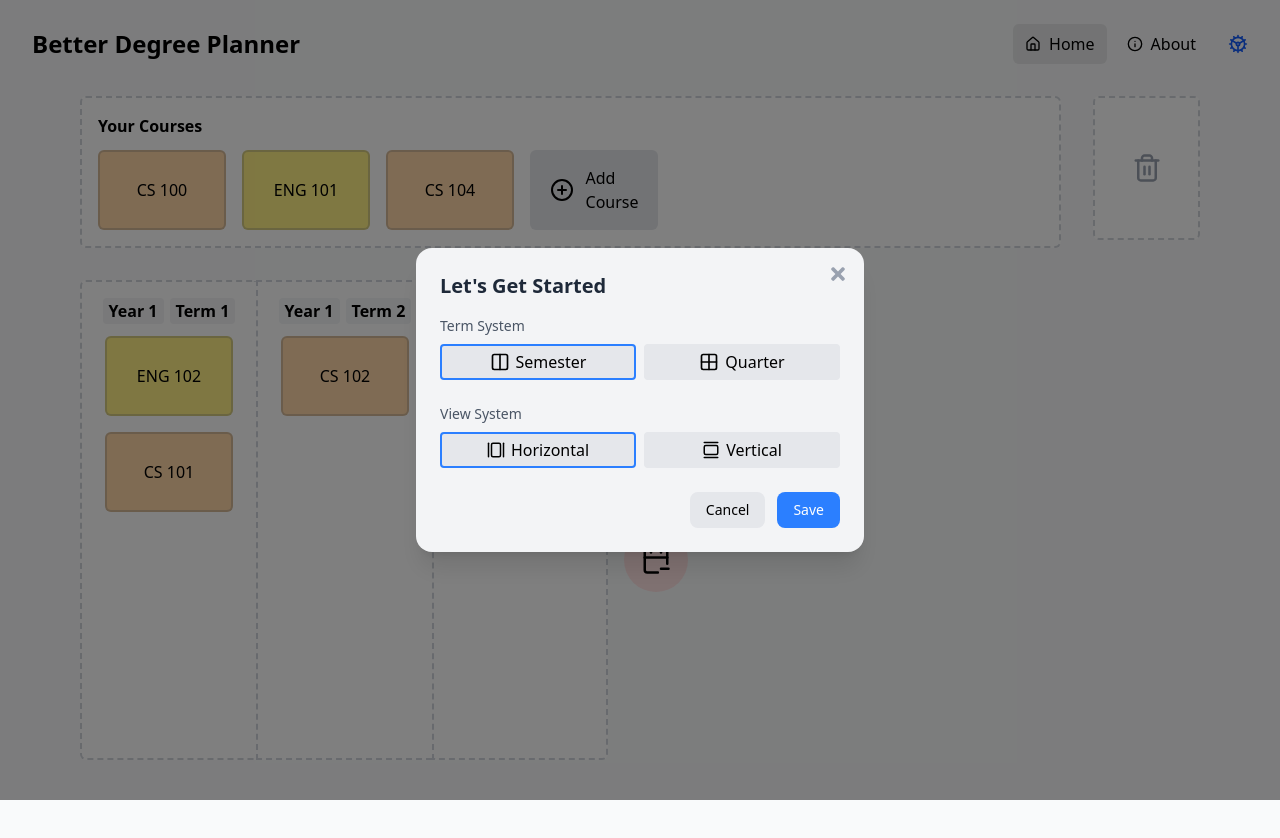
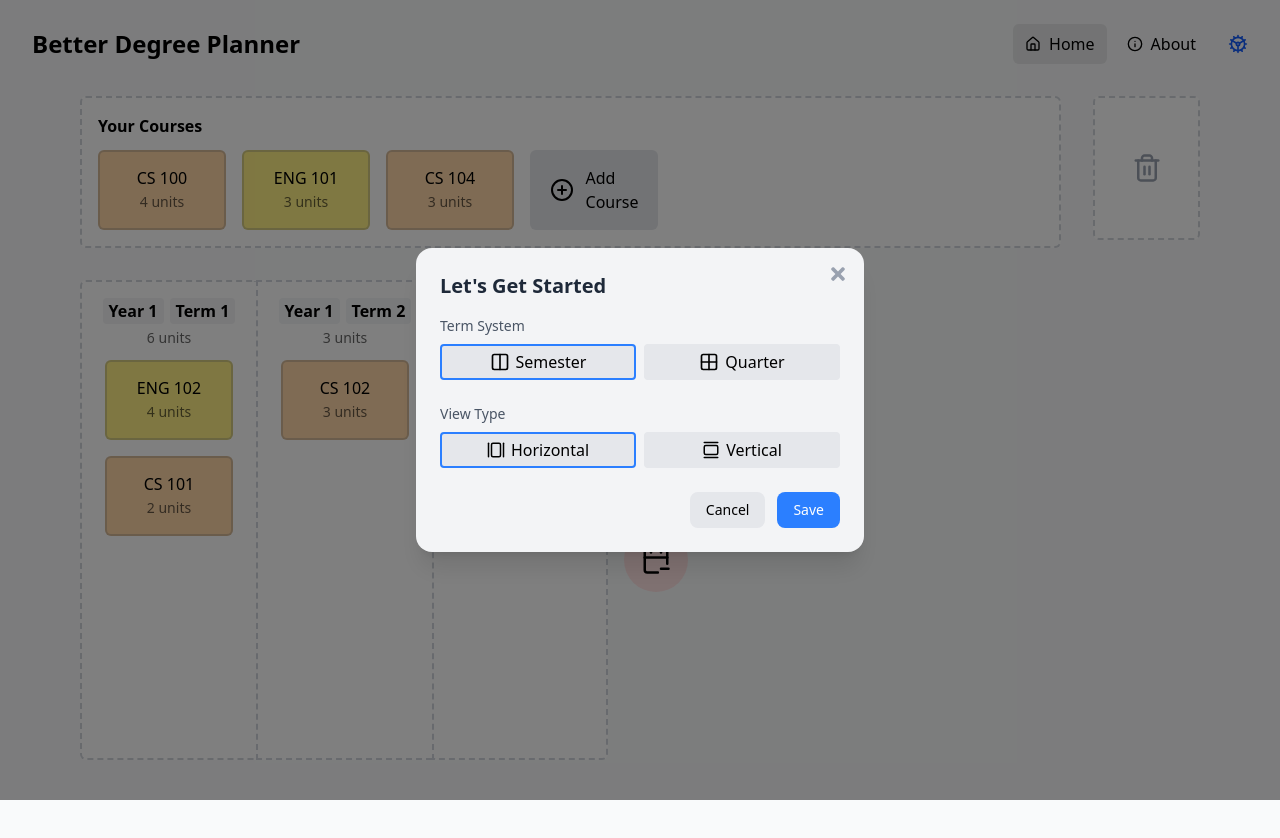
Before and after one commit to jakeo-dev/better-degree-planner, a Next.js app: page / in a window 1280 px wide. Built offline with nearby package versions, Linux system fonts and the light colour scheme.

Commit message:
add units for courses

```diff
--- a/src/components/CourseModal.tsx
+++ b/src/components/CourseModal.tsx
@@ -1,12 +1,13 @@
-import { useState } from "react";
+import { useEffect, useState } from "react";
 import { FaTimes } from "react-icons/fa";
 
 interface CourseModalProps {
   isOpen: boolean;
   onClose: () => void;
-  onSubmit: (name: string, color: string) => void;
+  onSubmit: (name: string, color: string, units: number) => void;
   initialName?: string;
   initialColor?: string;
+  initialUnits?: number;
 }
 
 export default function CourseModal({
@@ -15,9 +16,17 @@ export default function CourseModal({
   onSubmit,
   initialName = "",
   initialColor = "",
+  initialUnits = 0,
 }: CourseModalProps) {
   const [name, setName] = useState(initialName);
   const [color, setColor] = useState(initialColor);
+  const [units, setUnits] = useState(String(initialUnits));
+
+  useEffect(() => {
+    setName(initialName);
+    setColor(initialColor);
+    setUnits(String(initialUnits));
+  }, [initialName, initialColor, initialUnits]);
 
   if (!isOpen) return null;
 
@@ -30,22 +39,50 @@ export default function CourseModal({
     >
       <div className="bg-gray-100 rounded-2xl shadow-xl w-[95vw] max-w-md p-6 relative animate-fadeIn">
         {/* Close Button */}
-        <button onClick={onClose} className="absolute top-4 right-4 text-gray-400 hover:text-gray-600 transition cursor-pointer">
+        <button
+          onClick={onClose}
+          className="absolute top-4 right-4 text-gray-400 hover:text-gray-600 transition cursor-pointer"
+        >
           <FaTimes size={20} aria-label="Close modal" title="Close modal" />
         </button>
 
         {/* Title */}
-        <h2 className="text-xl font-semibold mb-4 text-gray-800">Edit Course Info</h2>
+        <h2 className="text-xl font-semibold mb-4 text-gray-800">
+          Edit Course Info
+        </h2>
 
         {/* Course Name */}
-        <div className="mb-4">
+        <div className="flex gap-2 mb-4">
+          <div className="flex-1">
             <label className="block text-sm font-medium text-gray-600 mb-1">
               Course Name
             </label>
-          <input type="text" value={name} onChange={(e) => setName(e.target.value.slice(0, 30))} className="w-full border rounded-lg px-3 py-2 focus:outline-none focus:ring-2 focus:ring-blue-400" placeholder="Enter course name"/>
+            <input
+              type="text"
+              value={name}
+              onChange={(e) => setName(e.target.value.slice(0, 30))}
+              className="w-full border rounded-lg px-3 py-2 focus:outline-none focus:ring-2 focus:ring-blue-400"
+              placeholder="Enter course name"
+            />
             <p className="text-xs text-gray-400 mt-1">
               {name.length}/30 characters
             </p>
+          </div>
+
+          <div className="flex-[0.25]">
+            <label className="block text-sm font-medium text-gray-600 mb-1">
+              Units
+            </label>
+            <input
+              type="number"
+              value={units}
+              onChange={(e) => setUnits(e.target.value)}
+              className="w-full border rounded-lg px-3 py-2 focus:outline-none focus:ring-2 focus:ring-blue-400"
+              placeholder="Enter units"
+              min={0}
+              max={10}
+            />
+          </div>
         </div>
 
         {/* Course Color */}
@@ -76,11 +113,20 @@ export default function CourseModal({
 
         {/* Buttons */}
         <div className="flex justify-end gap-3">
-          <button onClick={onClose} className="px-4 py-2 text-sm rounded-lg bg-gray-200 hover:bg-gray-300 transition cursor-pointer">
+          <button
+            onClick={onClose}
+            className="px-4 py-2 text-sm rounded-lg bg-gray-200 hover:bg-gray-300 transition cursor-pointer"
+          >
             Cancel
           </button>
 
-          <button onClick={() => { onSubmit(name, color); onClose(); }} className="px-4 py-2 text-sm bg-blue-500 text-white rounded-lg hover:bg-blue-600 transition cursor-pointer">
+          <button
+            onClick={() => {
+              onSubmit(name, color, Number(units));
+              onClose();
+            }}
+            className="px-4 py-2 text-sm bg-blue-500 text-white rounded-lg hover:bg-blue-600 transition cursor-pointer"
+          >
             Save
           </button>
         </div>
--- a/src/components/Draggable.tsx
+++ b/src/components/Draggable.tsx
@@ -5,7 +5,7 @@ import { CourseTile } from "@/types";
 
 export default function Draggable(props: {
   course: CourseTile;
-  updateCourse: (uuid: string, name: string, color: string) => void;
+  updateCourse: (uuid: string, name: string, color: string, units: number) => void;
   className?: string;
   dropId: string; // id of parent droppable
   index?: number; // index of draggable within droppable
@@ -13,6 +13,8 @@ export default function Draggable(props: {
   const [courseModalOpen, setCourseModalOpen] = useState(false);
   const [courseName, setCourseName] = useState(props.course.name);
   const [courseColor, setCourseColor] = useState(props.course.color);
+  const [courseUnits, setCourseUnits] = useState(props.course.units);
+
   const { attributes, listeners, setNodeRef, transform } = useDraggable({
     id: props.course.uuid,
   });
@@ -29,10 +31,11 @@ export default function Draggable(props: {
     return () => window.removeEventListener("resize", updateRepositionConstant);
   }, []);
 
-  function editCourse(newName:string, newColor:string) {
+  function editCourse(newName:string, newColor:string, newUnits:number) {
     setCourseName(newName);
     setCourseColor(newColor);
-    props.updateCourse(props.course.uuid, newName, newColor);
+    setCourseUnits(newUnits);
+    props.updateCourse(props.course.uuid, newName, newColor, newUnits);
   }
 
   const buttonRef = useRef<HTMLButtonElement>(null);
@@ -59,10 +62,11 @@ export default function Draggable(props: {
         onDoubleClick={() => setCourseModalOpen(true)}
         id={props.course.uuid}
       >
-        <p className="wrap-break-word text-sm md:text-base leading-5">{courseName}</p>
+        <p className="wrap-break-word text-sm md:text-base leading-5 font-medium">{courseName}</p>
+        <p className="wrap-break-word text-black/60 text-xs md:text-sm mt-0.5 md:mt-1">{courseUnits} unit{courseUnits != 1 ? "s" : ""}</p>
       </button>
 
-      <CourseModal isOpen={courseModalOpen} onClose={() => setCourseModalOpen(false)} onSubmit={(newName, newColor) => {editCourse(newName, newColor)}} initialName={courseName} initialColor={courseColor} />
+      <CourseModal isOpen={courseModalOpen} onClose={() => setCourseModalOpen(false)} onSubmit={(newName, newColor, newUnits) => {editCourse(newName, newColor, newUnits)}} initialName={courseName} initialColor={courseColor} initialUnits={courseUnits} />
     </>
   );
 }
--- a/src/components/Header.tsx
+++ b/src/components/Header.tsx
@@ -17,7 +17,7 @@ interface HeaderProps {
   isOpen: boolean;
   onOpen: () => void;
   onClose: () => void;
-  onSubmit: (name: string, color: string) => void;
+  onSubmit: (viewType: string, termType: string) => void;
   initialView?: string;
   initialTerm?: string;
   storedFirstVisit?: string;
@@ -28,18 +28,18 @@ export default function Header({
   onOpen,
   onClose,
   onSubmit,
-  initialView,
-  initialTerm,
-  storedFirstVisit,
+  initialView = "Horizontal",
+  initialTerm = "Semester",
+  storedFirstVisit = "true",
 }: HeaderProps) {
   const [viewType, setViewType] = useState(initialView || "Horizontal");
   const [termType, setTermType] = useState(initialTerm || "Semester");
   const [firstVisit, setFirstVisit] = useState(storedFirstVisit || "true");
 
   useEffect(() => {
-    setViewType(initialView || "Horizontal");
-    setTermType(initialTerm || "Semester");
-    setFirstVisit(storedFirstVisit || "true");
+    setViewType(initialView);
+    setTermType(initialTerm);
+    setFirstVisit(storedFirstVisit);
   }, [initialView, initialTerm, storedFirstVisit]);
 
   const { pathname } = useRouter();
@@ -149,7 +149,7 @@ export default function Header({
 
           <div className="mb-6">
             <label className="block text-sm font-medium text-gray-600 mb-2">
-              View System
+              View Type
             </label>
             <div className="flex gap-2">
               {["Horizontal", "Vertical"].map((v) => (
--- a/src/pages/index.tsx
+++ b/src/pages/index.tsx
@@ -12,21 +12,21 @@ export default function Home() {
     Record<string, CourseTile[]>
   >({
     outside: [
-      { uuid: crypto.randomUUID(), name: "CS 100", color: "bg-orange-200 hover:bg-orange-300 focus:bg-orange-300" },
-      { uuid: crypto.randomUUID(), name: "ENG 101", color: "bg-yellow-200 hover:bg-yellow-300 focus:bg-yellow-300" },
+      { uuid: crypto.randomUUID(), name: "CS 100", color: "bg-orange-200 hover:bg-orange-300 focus:bg-orange-300", units:4 },
+      { uuid: crypto.randomUUID(), name: "ENG 101", color: "bg-yellow-200 hover:bg-yellow-300 focus:bg-yellow-300", units:3 },
     ],
     "Year 1 | Term 1": [
-      { uuid: crypto.randomUUID(), name: "ENG 102", color: "bg-yellow-200 hover:bg-yellow-300 focus:bg-yellow-300" },
-      { uuid: crypto.randomUUID(), name: "CS 101", color: "bg-orange-200 hover:bg-orange-300 focus:bg-orange-300" },
+      { uuid: crypto.randomUUID(), name: "ENG 102", color: "bg-yellow-200 hover:bg-yellow-300 focus:bg-yellow-300", units:4 },
+      { uuid: crypto.randomUUID(), name: "CS 101", color: "bg-orange-200 hover:bg-orange-300 focus:bg-orange-300", units:2 },
     ],
     "Year 1 | Term 2": [
-      { uuid: crypto.randomUUID(), name: "CS 102", color: "bg-orange-200 hover:bg-orange-300 focus:bg-orange-300" },
+      { uuid: crypto.randomUUID(), name: "CS 102", color: "bg-orange-200 hover:bg-orange-300 focus:bg-orange-300", units:3 },
     ],
     "Year 1 | Term 3": [
-      { uuid: crypto.randomUUID(), name: "CS 103", color: "bg-orange-200 hover:bg-orange-300 focus:bg-orange-300" },
+      { uuid: crypto.randomUUID(), name: "CS 103", color: "bg-orange-200 hover:bg-orange-300 focus:bg-orange-300", units:4 },
     ],
     "Year 1 | Term 4": [
-      { uuid: crypto.randomUUID(), name: "CS 104", color: "bg-orange-200 hover:bg-orange-300 focus:bg-orange-300" },
+      { uuid: crypto.randomUUID(), name: "CS 104", color: "bg-orange-200 hover:bg-orange-300 focus:bg-orange-300", units:3 },
     ],
   });
 
@@ -172,21 +172,22 @@ export default function Home() {
             "bg-green-200 hover:bg-green-300 focus:bg-green-300",
             "bg-blue-200 hover:bg-blue-300 focus:bg-blue-300",
             "bg-violet-200 hover:bg-violet-300 focus:bg-violet-300"
-          ])
+          ]),
+          units: 0,
         }]
       }
     })
   }
 
   // updates course info from modal and saves it in termsCoursesData state
-  function updateCourse(uuid: string, newName: string, newColor: string) {
+  function updateCourse(uuid: string, newName: string, newColor: string, newUnits: number) {
     setTermsCoursesData((prev) => {
       // Create a new object to avoid mutating state
       const newData: Record<string, CourseTile[]> = {};
       // Iterate over each term
       for (const term in prev) {
         newData[term] = prev[term].map((course) =>
-          course.uuid === uuid ? { uuid: uuid, name: newName, color: newColor } : course //changes name :)
+          course.uuid === uuid ? { uuid: uuid, name: newName, color: newColor, units: newUnits } : course //changes name :)
         );
       }
 
@@ -277,6 +278,7 @@ export default function Home() {
                         <h2 className="bg-gray-100 rounded px-1.5 py-0.25">{term.split(" | ")[0]}</h2>
                         <h2 className="bg-gray-100 rounded px-1.5 py-0.25">{term.split(" | ")[1]}</h2>
                       </div>
+                      <p className="flex justify-center text-xs md:text-sm text-black/60 mt-0.5 md:mt-1">{courses.reduce((sum, course) => { return sum+course.units}, 0)} units</p>
                       <div className="flex flex-col items-center gap-2 md:gap-4 mt-3">
                         {courses.length > 0 ?
                           (courses.map((course) => (
--- a/src/types.ts
+++ b/src/types.ts
@@ -2,4 +2,5 @@ export interface CourseTile {
   uuid: string;
   name: string;
   color: string;
+  units: number;
 }
```
Lines whose indentation alone changed are shown as unchanged.
